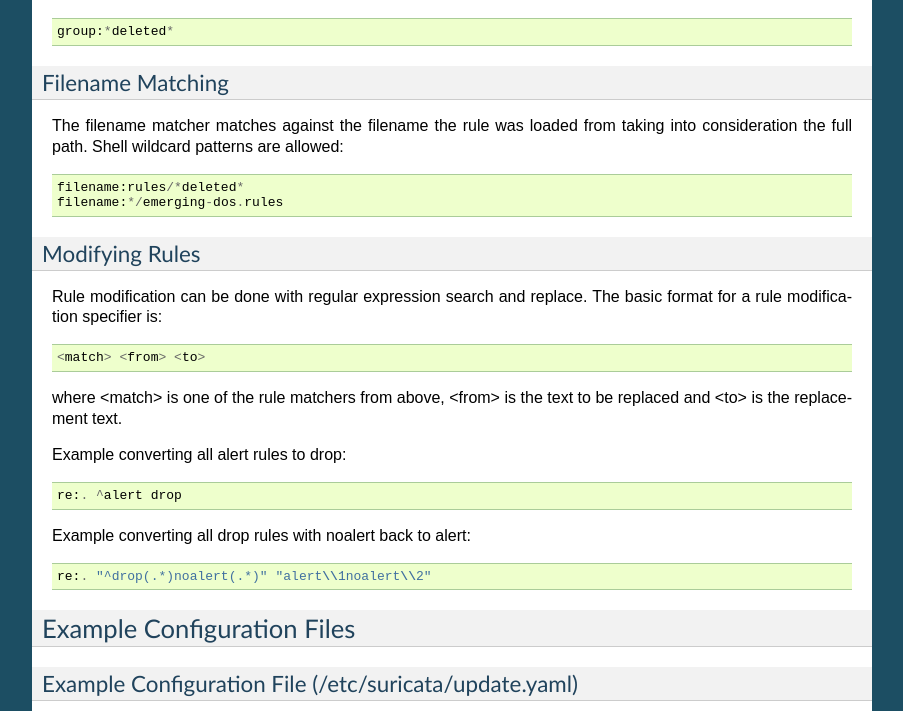
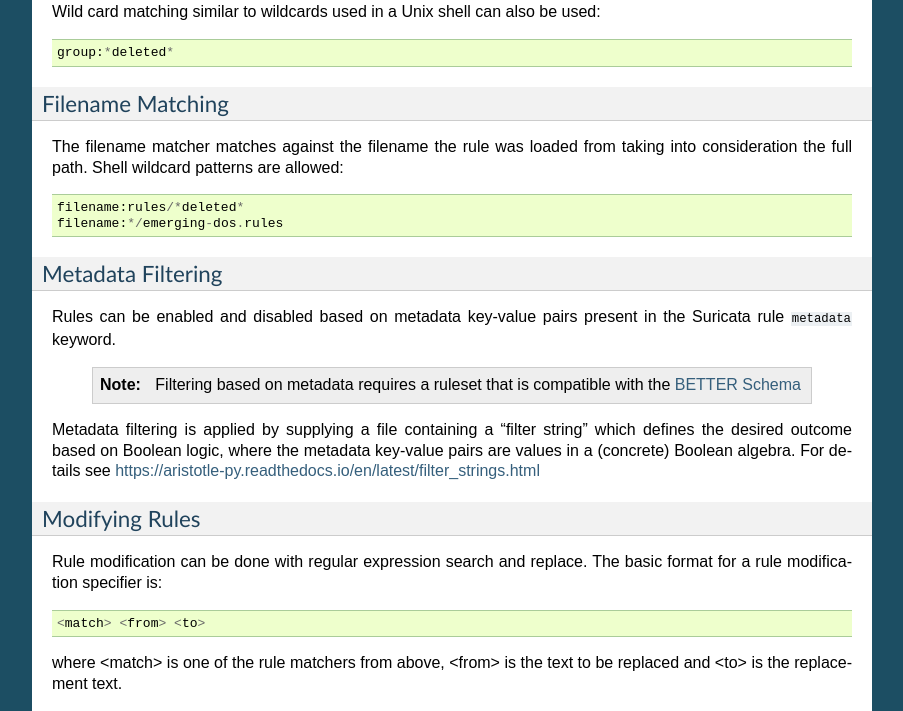
Before and after one commit to OISF/suricata-update, a Sphinx documentation site: the page built from doc/update.rst, in a window 1280 px wide and 1400 px high, scrolled down 4159 px. Shown: the top 711 px of the window, without its empty margins (198-1101 px from the left). Built offline with Sphinx 7.4.7, drawn with Linux system fonts in a browser that asks for light colours; some of the changed text lies outside the part shown; grey boxes are pictures that could not be loaded.

Commit message:
update docs for metadata filtering

```diff
--- a/doc/update.rst
+++ b/doc/update.rst
@@ -186,6 +186,7 @@
 - regular expression
 - rule group
 - filename
+- metadata filter
 
 Signature ID Matching
 ---------------------
@@ -232,6 +233,24 @@
   filename:rules/*deleted*
   filename:*/emerging-dos.rules
 
+Metadata Filtering
+------------------
+
+Rules can be enabled and disabled based on metadata key-value pairs
+present in the Suricata rule ``metadata`` keyword.
+
+   .. note::
+
+     Filtering based on metadata requires
+     a ruleset that is compatible with the
+     `BETTER Schema <https://better-schema.readthedocs.io/>`__
+
+Metadata filtering is applied by
+supplying a file containing a "filter string" which defines the
+desired outcome based on Boolean logic, where the metadata
+key-value pairs are values in a (concrete) Boolean algebra. For
+details see `<https://aristotle-py.readthedocs.io/en/latest/filter_strings.html>`__
+
 Modifying Rules
 ---------------
 
@@ -277,6 +296,11 @@
 
 .. _example-drop-conf:
 
+Example Configuration Containing Metadata Filter String (--metatdata-conf)
+--------------------------------------------------------------------------
+
+See `<https://github.com/secureworks/aristotle/tree/master/examples>`__.
+
 Example Configuration to convert Rules to Drop (--drop-conf)
 ------------------------------------------------------------
 
```
